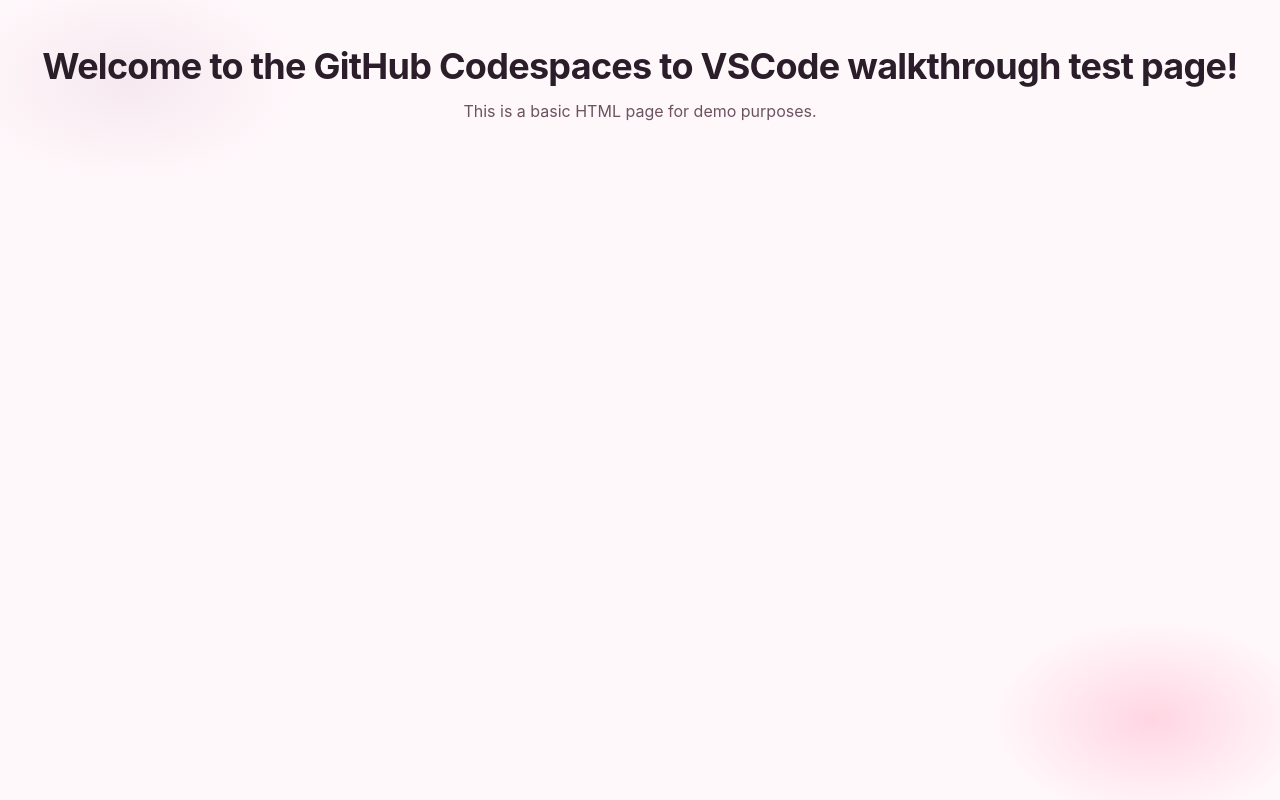
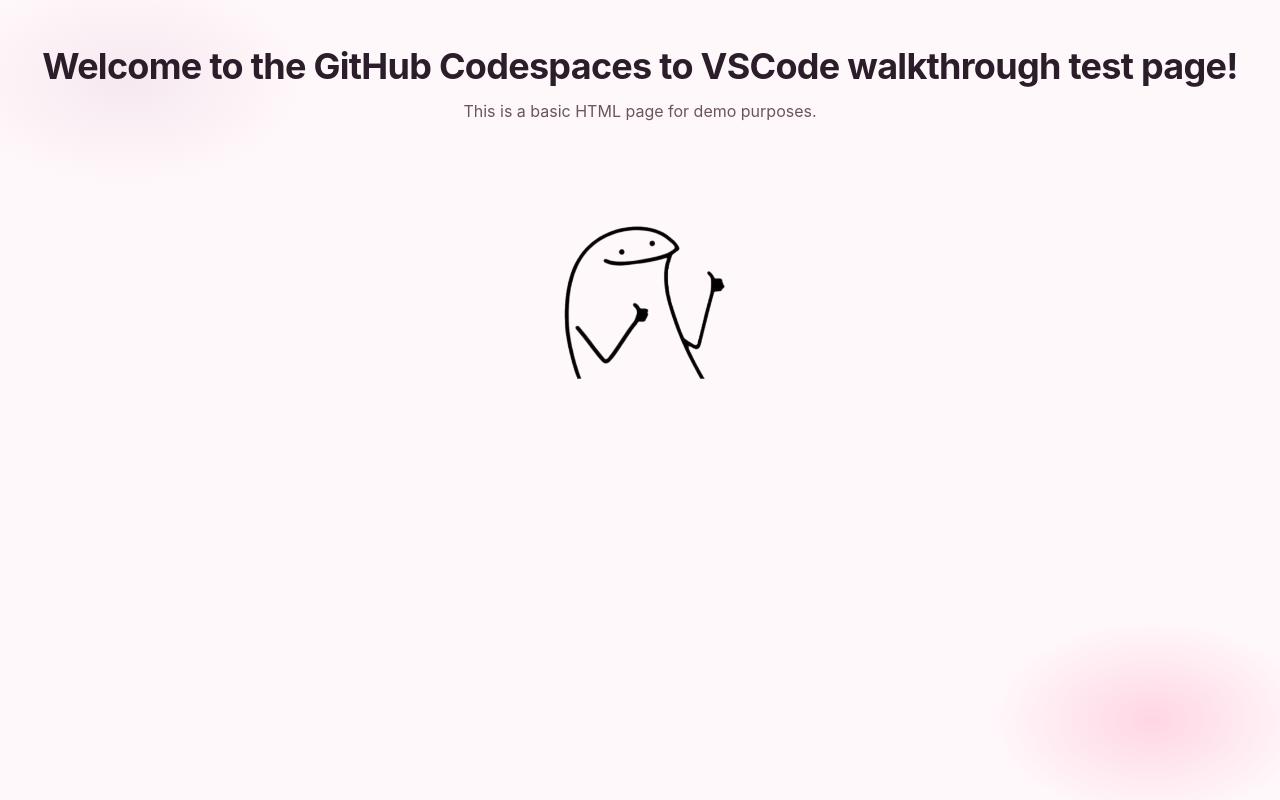
Before and after one commit to arthelen/vscode-test-repo, a plain HTML site: page index.html in a window 1280 px wide. Drawn offline with Linux system fonts and the light colour scheme.

Commit message:
add thumbs up image

```diff
--- a/index.html
+++ b/index.html
@@ -8,5 +8,7 @@
 <body>
     <h1>Welcome to the GitHub Codespaces to VSCode walkthrough test page!</h1>
     <p>This is a basic HTML page for demo purposes.</p>
+
+    <img src="img/thumbs-up-dude.png" alt="Black outlined character showing a double thumbs up" width="200">
 </body>
 </html>
```
Also changed, not shown: img/thumbs-up-dude.jpg (deleted), img/thumbs-up-dude.png (added).
